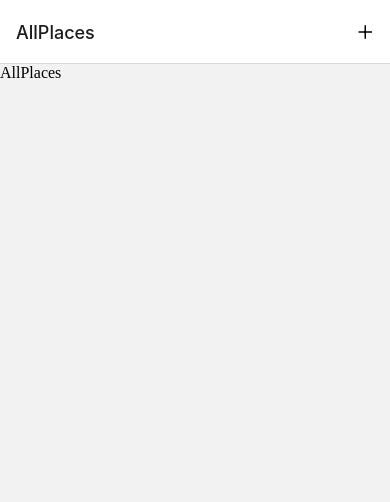
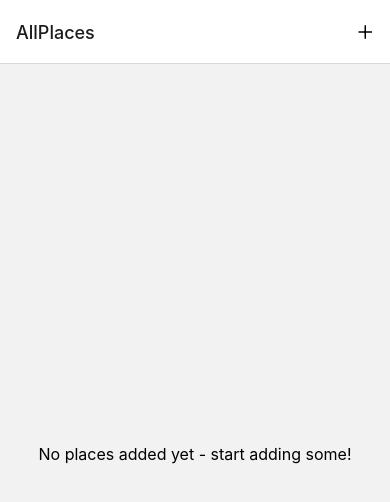
Before and after one commit to Juciano-Farias/React-Native-Favortie-Places, a React Native app: screen /AllPlaces in a window 390 px wide. Shown: the top 502 px of the page. Built offline with nearby package versions, Linux system fonts and the light colour scheme.

Commit message:
feat: addplace and allplaces screen

```diff
--- /dev/null
+++ b/screens/AddPlace.js
@@ -0,0 +1,10 @@
+import React from 'react'
+import PlaceForm from '../components/Places/PlaceForm'
+
+const AddPlace = () => {
+  return (
+    <PlaceForm />
+  )
+}
+
+export default AddPlace
--- a/screens/AllPlaces.js
+++ b/screens/AllPlaces.js
@@ -1,8 +1,8 @@
-import { View } from "react-native"
+import PlaceList from '../components/Places/PlacesList'
 
 const AllPlaces = () => {
   return (
-    <View>AllPlaces</View>
+      <PlaceList />
   )
 }
 
```
Also changed, not shown: screens/AddNewPlace.js (deleted, +0 -9 lines).
